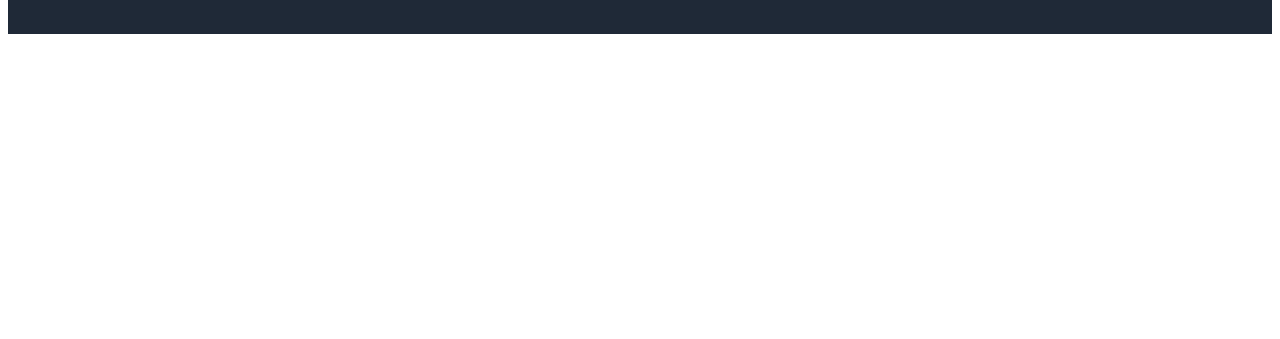
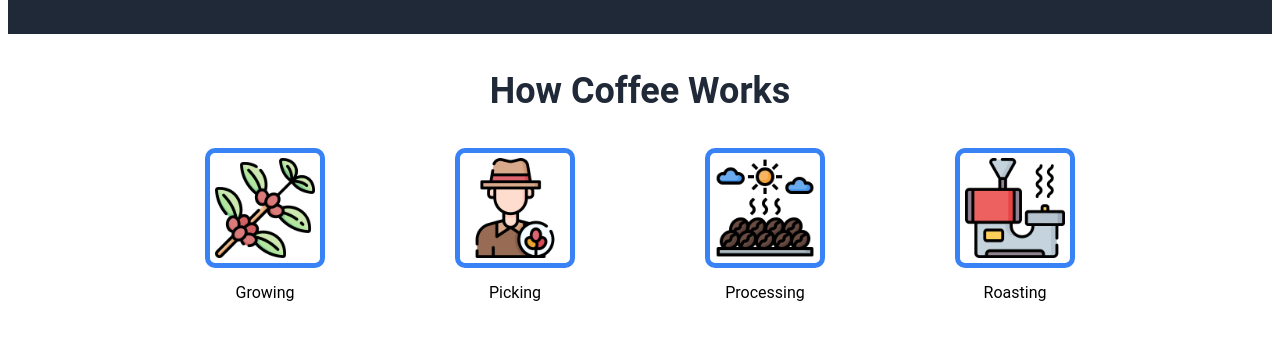
Before and after one commit to CesarPintoCunha/landing-page, a plain HTML site: page index.html in a window 1280 px wide. Shown: the part 387-726 px from the top of the page. Drawn offline with Linux system fonts and the light colour scheme.

Commit message:
Elaborate second section
Finished HTMl and CSS of the second section

```diff
--- a/index.html
+++ b/index.html
@@ -25,7 +25,27 @@
         </div>
         <img src="images/main.jpg" alt="two coffee portafilters">
      </div>
-
+    </div>
+    <div class="second">
+        <p>How Coffee Works</p>
+        <div class="container">
+            <div class="info">
+                <img src="images/growing.png" alt="plant coffee">
+                <div class="text">Growing</div>
+            </div>
+            <div class="info">
+                <img src="images/picking.png" alt="pick coffee">
+                <div class="text">Picking</div>
+            </div>
+            <div class="info">
+                <img src="images/processing.png" alt="process coffee">
+                <div class="text">Processing</div>
+            </div>
+            <div class="info">
+                <img src="images/roasting.png" alt="roast coffee">
+                <div class="text">Roasting</div>
+            </div>
+        </div>
     </div>
 
 </body>
--- a/styles.css
+++ b/styles.css
@@ -59,3 +59,35 @@ body {
     gap: 30px;
     padding: 40px 250px;
   }
+
+  .container {
+    display: flex;
+    justify-content: center;
+    gap: 200px;
+  }
+
+  .info {
+    max-width: 50px;
+    display: flex;
+    flex-direction: column;
+    align-items: center;
+    gap:15px;
+  }
+
+  .info img {
+    height: 100px;
+    width: 100px;
+  }
+
+  .container img {
+    border: 5px solid #3882F6;
+    border-radius: 10px;
+    padding: 5px;
+  }
+
+  .second p {
+    font-size: 36px;
+    font-weight:bolder;
+    color: #1F2937;
+    text-align: center;
+  }
```
Also changed, not shown: images/growing.png (added), images/picking.png (added), images/processing.png (added), images/roasting.png (added), 1 other file.
